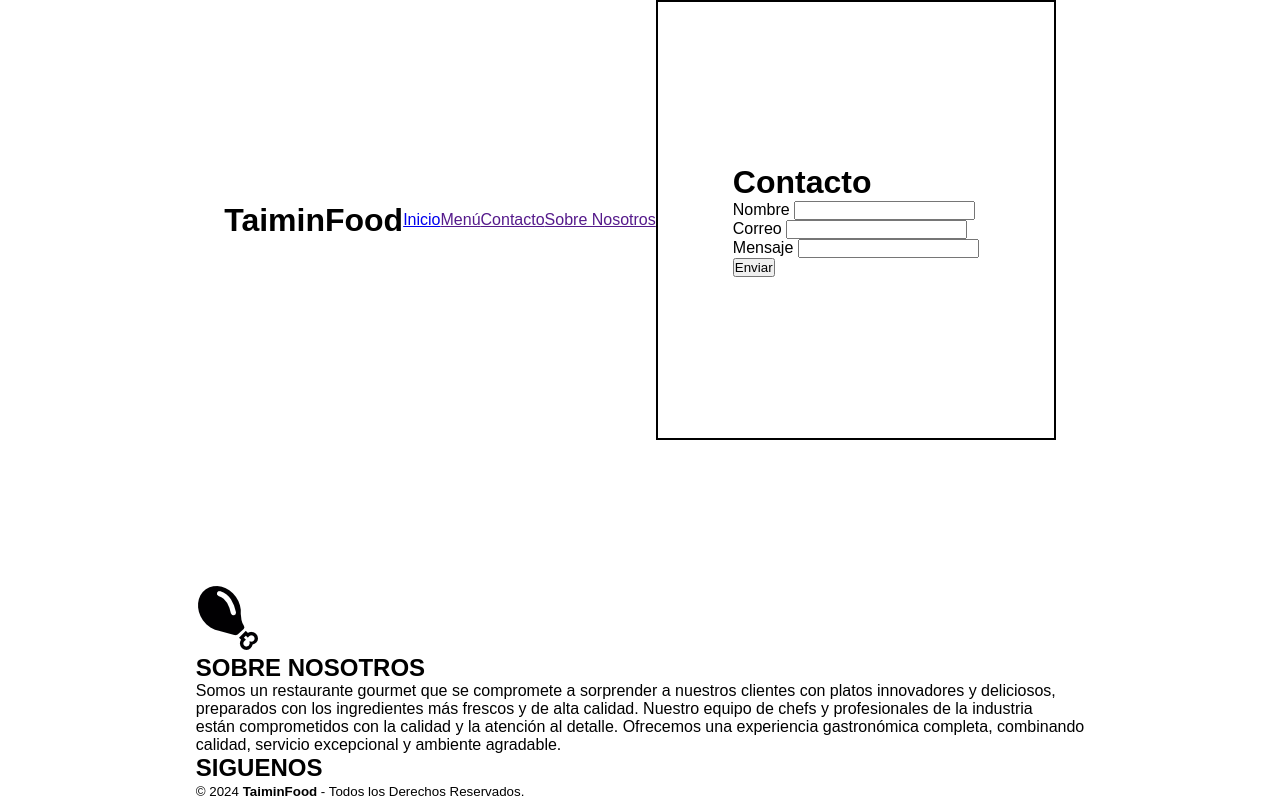
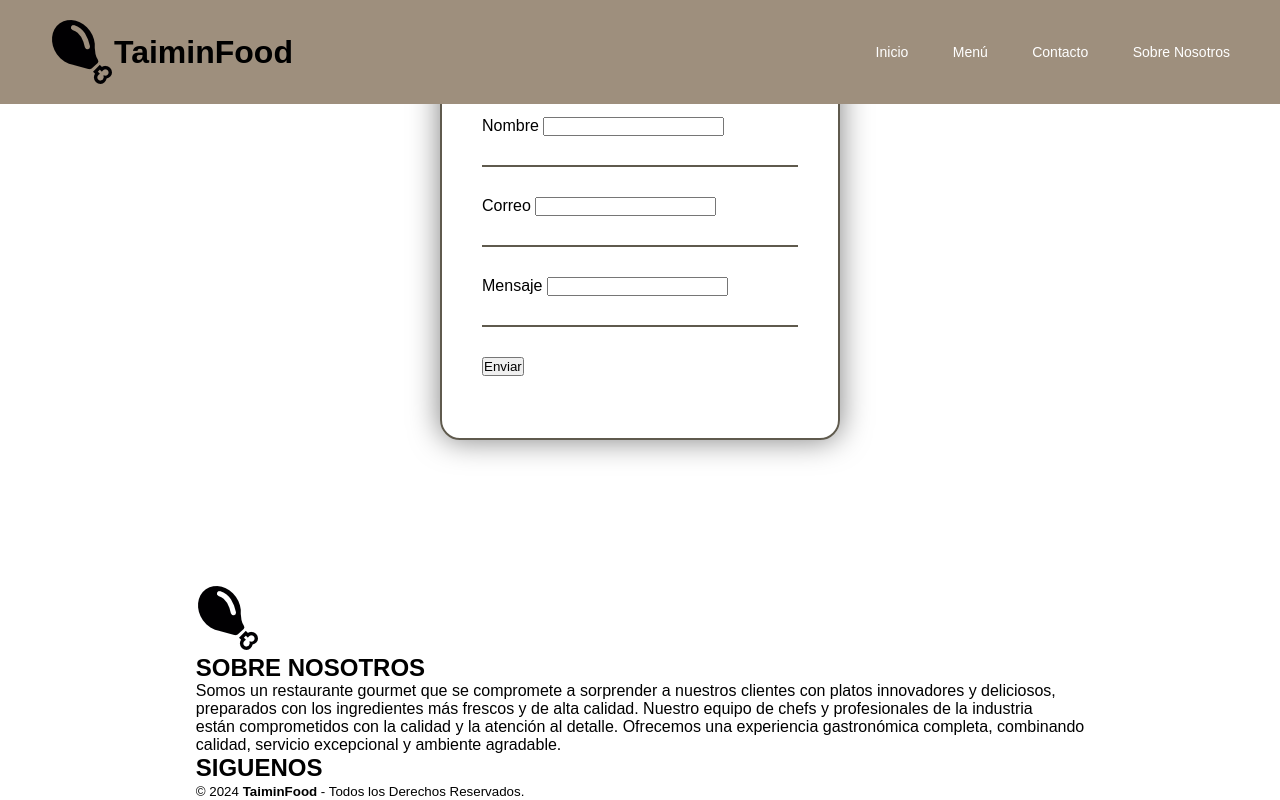
Before and after one commit to DonOrtegaa/TrabajoIII, a website: page contacto.html in a window 1280 px wide. Drawn offline with Linux system fonts and the light colour scheme.

Commit message:
estilos contacto

```diff
--- a/contacto.html
+++ b/contacto.html
@@ -7,16 +7,23 @@
     <link rel="stylesheet" href="style.css">
 </head>
 <body>
-    <h1>TaiminFood</h1>
+    <header>
+        <div class="logo-header">
+            <img src="img/logo.png" alt="Logo de TaiminFood">
+            <h1 class="logo-nombre">TaiminFood</h1>
+        </div>
+        <nav class="navi">
             <a href="index.html">Inicio</a>
             <a href="">Menú</a>
-    <a href="">Contacto</a>
+            <a href="contacto.html">Contacto</a>
             <a href="">Sobre Nosotros</a>
-    <br>
+        </nav>
+    </header>
 
     <div class="wrapper">
+        <div class="contact-box">
+            <h1>Contacto</h1>
             <form action="">
-            <h1>Contacto</h1>
                 <div class="input-box">
                     <label for="text">Nombre</label>
                     <input type="text"><br>
@@ -31,6 +38,7 @@
                 </div>
                 <button type="button" class="btn enviar">Enviar</button>
             </form>
+        </div>
     </div>
 
     <footer class="footer">
--- a/style.css
+++ b/style.css
@@ -2,7 +2,29 @@
     margin: 0;
     padding: 0;
     box-sizing: border-box;
-    font-family: "Poopins", sans-serif;
+    font-family: "Poppins", sans-serif;
+}
+
+header {
+    position: fixed;
+    top: 0;
+    left: 0;
+    width: 100%;
+    padding: 20px 50px;
+    background: #9e8f7d;
+    display: flex;
+    justify-content: space-between;
+    align-items: center;
+    z-index: 99;
+}
+
+.logo-header{
+    display: flex;
+    align-items: center;
+}
+.logo img {
+    height: 50px;
+    margin-right: 10px;
 }
 
 body{
@@ -11,16 +33,41 @@ body{
     align-items: center;
 }
 
+.navi a{
+    position: relative;
+    font-size: 14px;
+    color: #fff;
+    text-decoration: none;
+    font-weight: 300;
+    margin-left: 40px;
+}
+
 .wrapper{
     position: relative;
     width: 400px;
     height: 440px;
-    border: 2px solid #000000;
+    border: 2px solid #5f5a4d;
+    border-radius: 20px;
+    box-shadow: 0 0 30px rgba(0, 0, 0, .5);
     display: flex;
     justify-content: center;
     align-items: center;
 }
-
+.wrapper .contact-box{
+    width: 100%;
+    padding: 40px;
+}
+.contact-box h1{
+    font-size: 20px;
+    text-align: left;
+}
+.input-box {
+    position: relative;
+    width: 100%;
+    height: 50px;
+    border-bottom: 2px solid #5f5a4d;
+    margin: 30px 0;
+}
 footer{
     position: absolute;
     bottom: 0;
```
Lines whose indentation alone changed are shown as unchanged.
